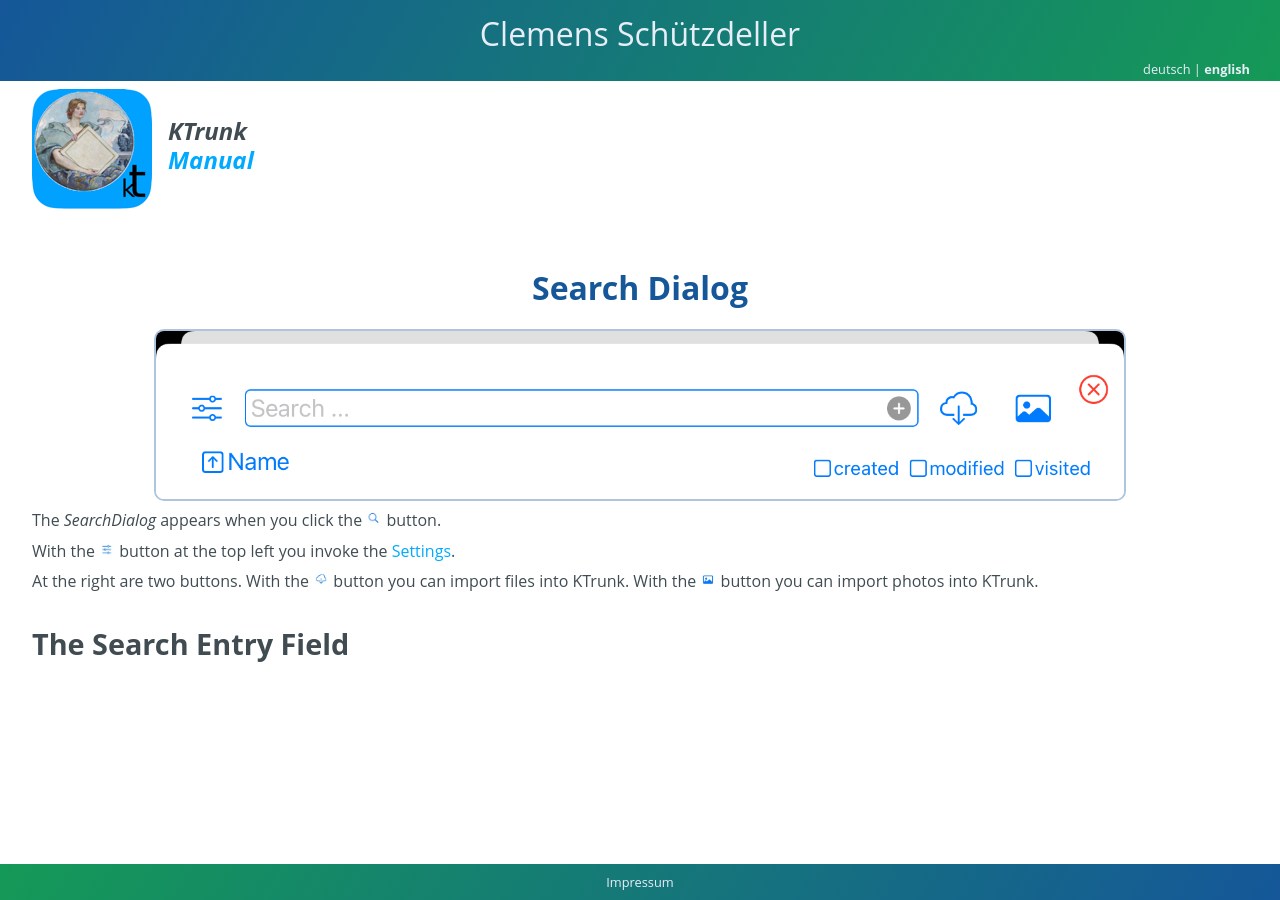
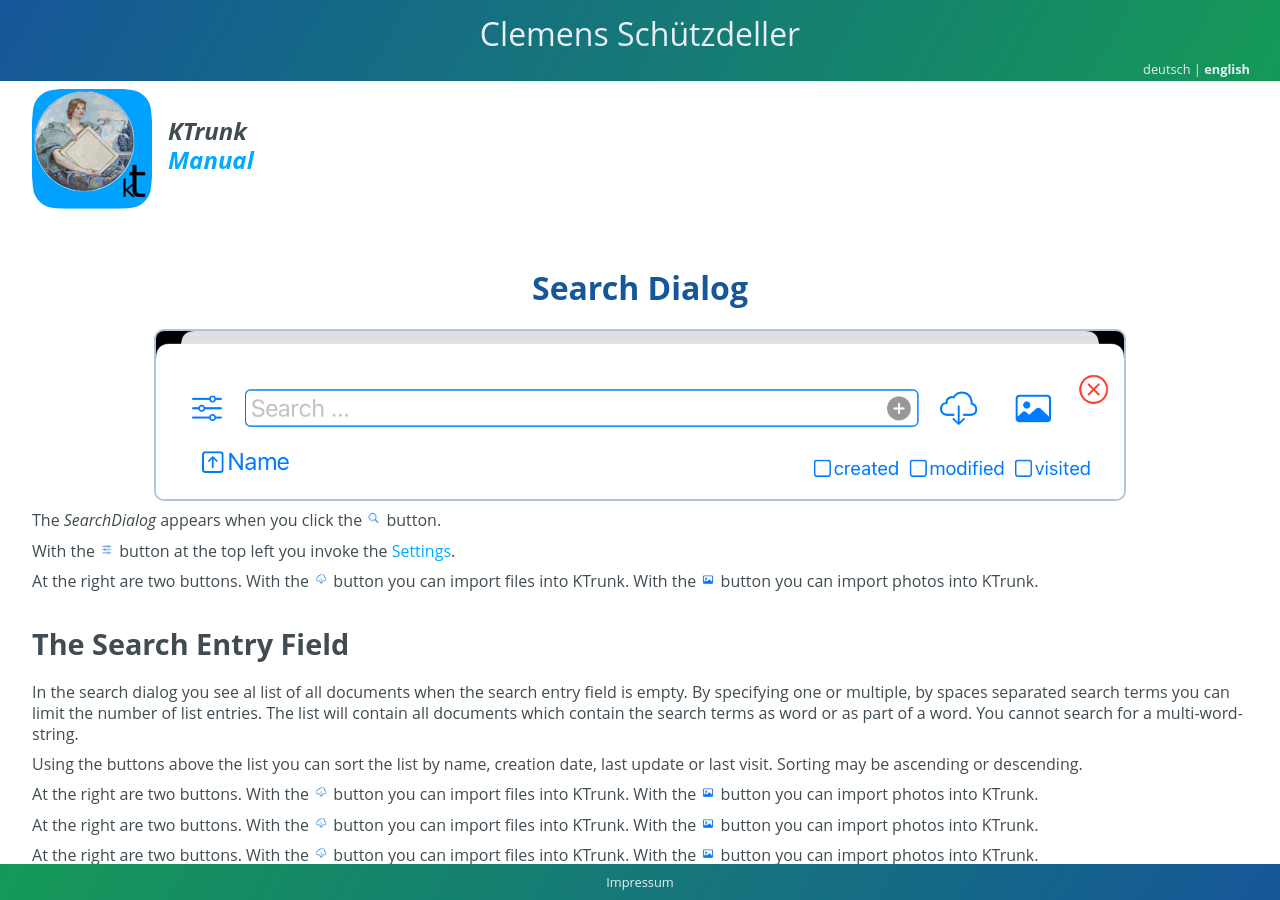
Before and after one commit to cs-LA/home, a Jekyll site: the page built from KTrunk/Manual/SearchDialog.md, in a window 1280 px wide. Built offline with Jekyll 4.4.1, drawn with Linux system fonts in a browser that asks for light colours; our own code applies the rules of GitHub Pages for plain Markdown files.

Commit message:
Update SearchDialog.md

```diff
--- a/KTrunk/Manual/SearchDialog.md
+++ b/KTrunk/Manual/SearchDialog.md
@@ -29,3 +29,35 @@
   <span class="en">The Search Entry Field</span>
   <span class="de">Das Such-Eingabefeld</span>
 </h2>
+<p>
+  <span class="en">In the search dialog you see al list of all documents when the search entry field is empty. By specifying one or multiple, by spaces separated search terms you can limit the number of list entries. The list will contain all documents which contain the search terms as word or as part of a word. You cannot search for a multi-word-string.</span>
+  <span class="de">In dem Such-Dialog werden, wenn das Such-Eingabefeld leer ist, alle vorhandenen Dokumente angezeigt. Durch Eingabe von einem oder mehreren, durch Leerzeichen getrennten, Suchbegriffen, kann man die Liste der angezeigten Dokumente einschränken. Dabei werden alle Dokumente angezeigt, in denen die eingegebenen Suchbegriffe als ganzes Wort oder als Teil eines Wortes vorkommen. Wort-übergreifende Suchbegriffe sind nicht möglich.</span>
+</p>
+<p>
+  <span class="en">Using the buttons above the list you can sort the list by name, creation date, last update or last visit. Sorting may be ascending or descending.</span>
+  <span class="de">Auf der rechten Seite sind zwei Schaltflächen. Mit der <img src="buttons/download.jpg" class="appButton"> Schaltfläche kann man Dateien nach KTrunk importieren. Mit der <img src="buttons/img.jpg" class="appButton"> Schaltfläche kann man Fotos nach KTrunk importieren.</span>
+</p>
+
+
+<p>
+  <span class="en">At the right are two buttons. With the <img src="buttons/download.jpg" class="appButton"> button you can import files into KTrunk. With the <img src="buttons/img.jpg" class="appButton"> button you can import photos into KTrunk.</span>
+  <span class="de">Auf der rechten Seite sind zwei Schaltflächen. Mit der <img src="buttons/download.jpg" class="appButton"> Schaltfläche kann man Dateien nach KTrunk importieren. Mit der <img src="buttons/img.jpg" class="appButton"> Schaltfläche kann man Fotos nach KTrunk importieren.</span>
+</p>
+
+
+<p>
+  <span class="en">At the right are two buttons. With the <img src="buttons/download.jpg" class="appButton"> button you can import files into KTrunk. With the <img src="buttons/img.jpg" class="appButton"> button you can import photos into KTrunk.</span>
+  <span class="de">Auf der rechten Seite sind zwei Schaltflächen. Mit der <img src="buttons/download.jpg" class="appButton"> Schaltfläche kann man Dateien nach KTrunk importieren. Mit der <img src="buttons/img.jpg" class="appButton"> Schaltfläche kann man Fotos nach KTrunk importieren.</span>
+</p>
+
+
+<p>
+  <span class="en">At the right are two buttons. With the <img src="buttons/download.jpg" class="appButton"> button you can import files into KTrunk. With the <img src="buttons/img.jpg" class="appButton"> button you can import photos into KTrunk.</span>
+  <span class="de">Auf der rechten Seite sind zwei Schaltflächen. Mit der <img src="buttons/download.jpg" class="appButton"> Schaltfläche kann man Dateien nach KTrunk importieren. Mit der <img src="buttons/img.jpg" class="appButton"> Schaltfläche kann man Fotos nach KTrunk importieren.</span>
+</p>
+
+
+<p>
+  <span class="en">At the right are two buttons. With the <img src="buttons/download.jpg" class="appButton"> button you can import files into KTrunk. With the <img src="buttons/img.jpg" class="appButton"> button you can import photos into KTrunk.</span>
+  <span class="de">Auf der rechten Seite sind zwei Schaltflächen. Mit der <img src="buttons/download.jpg" class="appButton"> Schaltfläche kann man Dateien nach KTrunk importieren. Mit der <img src="buttons/img.jpg" class="appButton"> Schaltfläche kann man Fotos nach KTrunk importieren.</span>
+</p>
```
